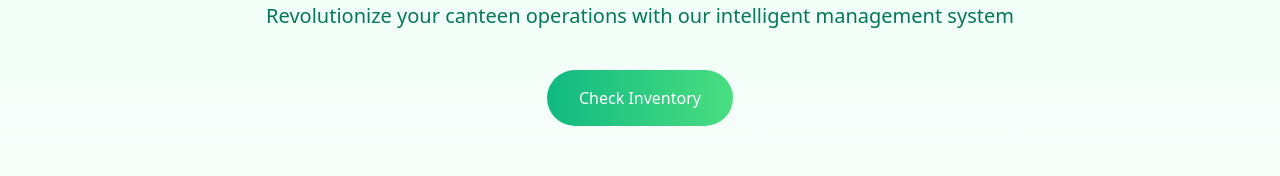
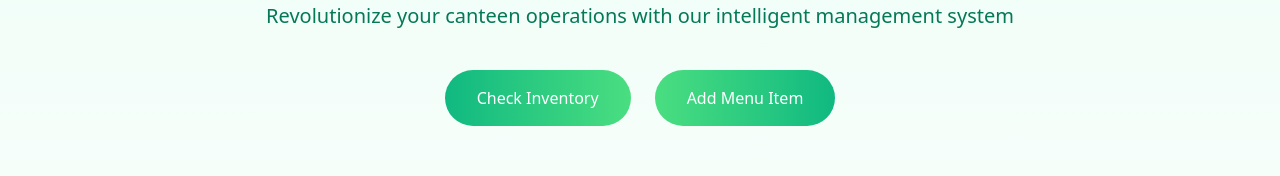
Before and after one commit to TechSubham/NSUT-CanteenManager, a React (Vite) app in the folder frontend/: page /HomePage in a window 1280 px wide. Shown: the part 194-370 px from the top of the page. Built offline with nearby package versions, Linux system fonts and the light colour scheme; no server answers; sample sign-in values are in the browser's storage.

Commit message:
Add Suggestions

```diff
--- a/frontend/src/App.jsx
+++ b/frontend/src/App.jsx
@@ -63,7 +63,7 @@ const App = () => {
 
 
             <Route
-              path="/Snacks"
+              path="/add"
               element={
                 <PrivateRoute>
                   <AddSnackPage />
--- a/frontend/src/Pages/Homepage/page.jsx
+++ b/frontend/src/Pages/Homepage/page.jsx
@@ -29,11 +29,18 @@ export default function Home() {
             <p className="text-xl text-emerald-700 mb-10">
               Revolutionize your canteen operations with our intelligent management system
             </p>
+            <div className='gap-x-6 flex flex-row justify-center'>
             <button
             onClick={()=>navigate('/Inventory')}
              className="bg-gradient-to-r from-emerald-500 to-green-400 text-white px-8 py-4 rounded-full font-medium hover:shadow-lg hover:scale-105 transition-all duration-300">
               Check Inventory
             </button>
+            <button
+            onClick={()=>navigate('/add')}
+             className="bg-gradient-to-r to-emerald-500 from-green-400 text-white px-8 py-4 rounded-full font-medium hover:shadow-lg hover:scale-105 transition-all duration-300">
+              Add Menu Item
+            </button>
+            </div>
           </div>
         </div>
       </section>
@@ -49,18 +56,16 @@ export default function Home() {
                 icon: ClipboardList,
                 title: "Smart Menu Control",
                 description: "AI-powered menu optimization and real-time inventory tracking",
-                links: [
-                  { to: "/Snacks", text: "Add Item in Menu" },
-                  { to: "/Inventory", text: "Check Inventory" },
-                ]
+                // links: [
+                //   { to: "/Snacks", text: "Add Item in Menu" },
+                //   // { to: "/Inventory", text: "Check Inventory" },
+                // ]
               },
               {
                 icon: ShoppingCart,
                 title: "Seamless Orders",
                 description: "Lightning-fast order processing with instant notifications",
-                links: [
-                  { to: "/orders", text: "Track Orders" },
-                ]
+
               },
               {
                 icon: IndianRupee,
```
